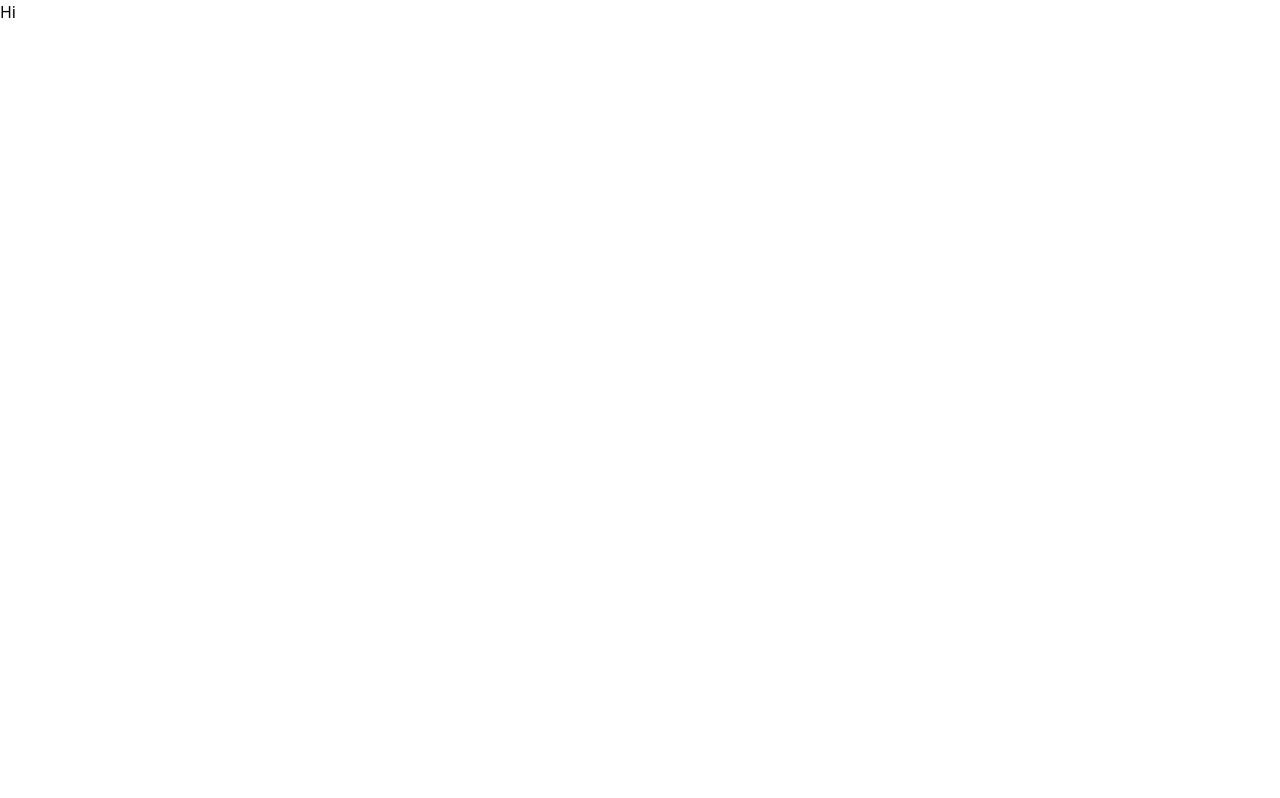
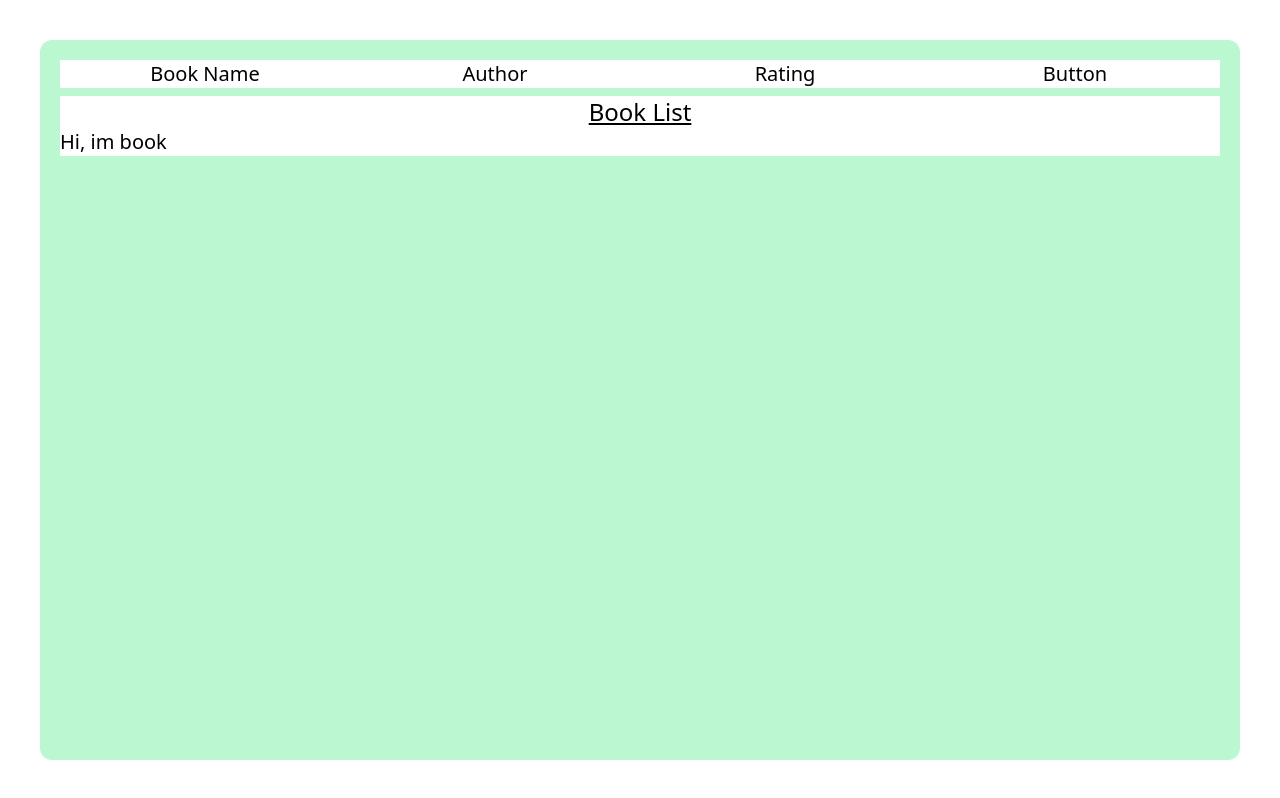
Before and after one commit to RobJJ/stack-test-bookshop, a React (Create React App) app in the folder client/: page / in a window 1280 px wide. Built offline with nearby package versions, Linux system fonts and the light colour scheme.

Commit message:
Basic Layout

```diff
--- a/client/src/App.js
+++ b/client/src/App.js
@@ -1,5 +1,24 @@
+import Book from "./components/Book.component";
+
 function App() {
-  return <div>Hi</div>;
+  return (
+    <div className="w-screen h-screen p-10">
+      <div className="bg-green-200 h-full w-full rounded-xl p-5 text-xl flex flex-col gap-2">
+        <section className="w-full bg-white flex text-center">
+          <div className="w-1/4">Book Name</div>
+          <div className="w-1/4">Author</div>
+          <div className="w-1/4">Rating</div>
+          <div className="w-1/4">Button</div>
+        </section>
+        <section className="w-full bg-white flex flex-col">
+          <div className="w-full text-2xl underline text-center">Book List</div>
+          <div>
+            <Book />
+          </div>
+        </section>
+      </div>
+    </div>
+  );
 }
 
 export default App;
--- /dev/null
+++ b/client/src/components/Book.component.js
@@ -0,0 +1,8 @@
+import React from "react";
+//
+//
+function Book(params) {
+  return <div>Hi, im book</div>;
+}
+
+export default Book;
```
